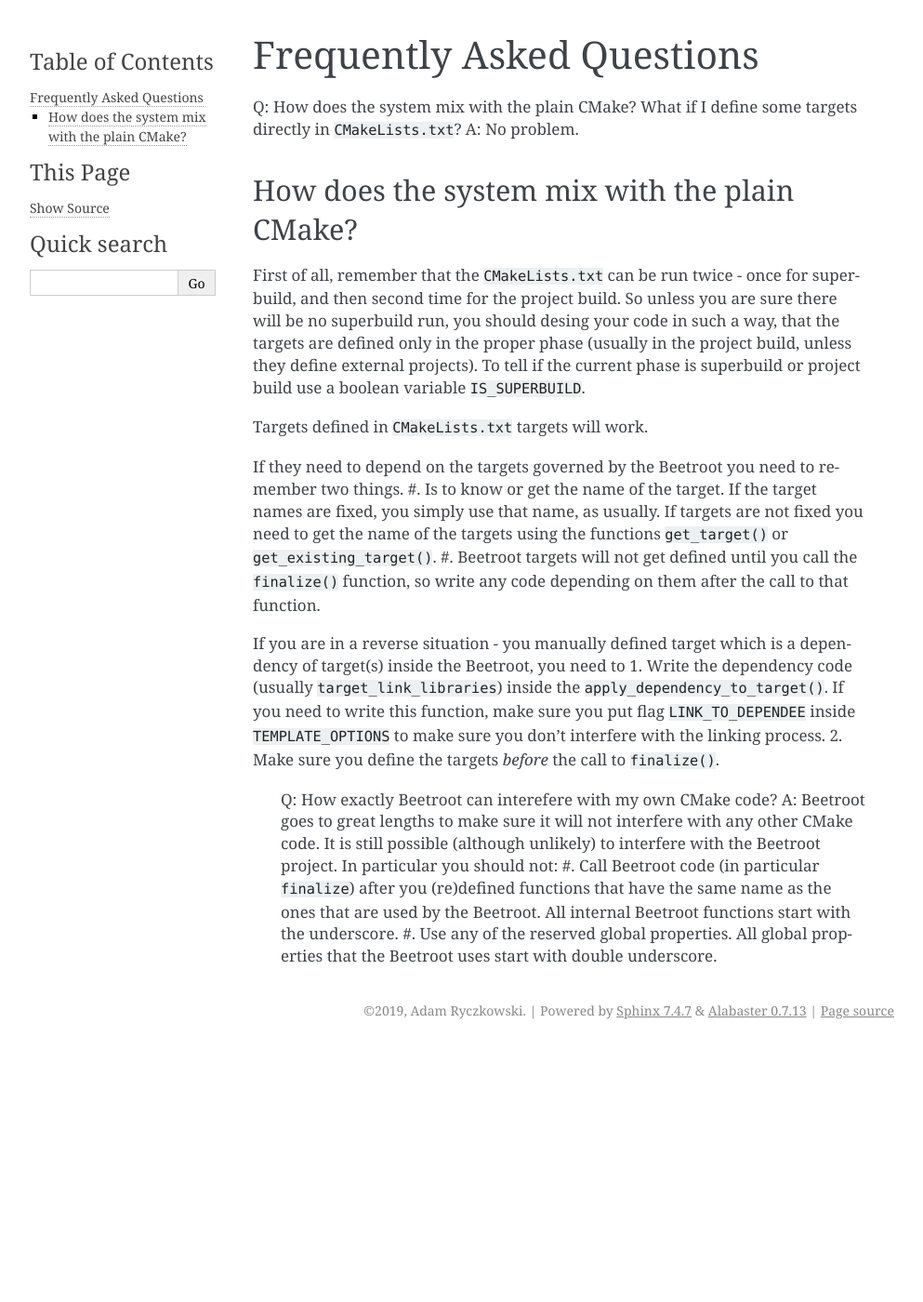
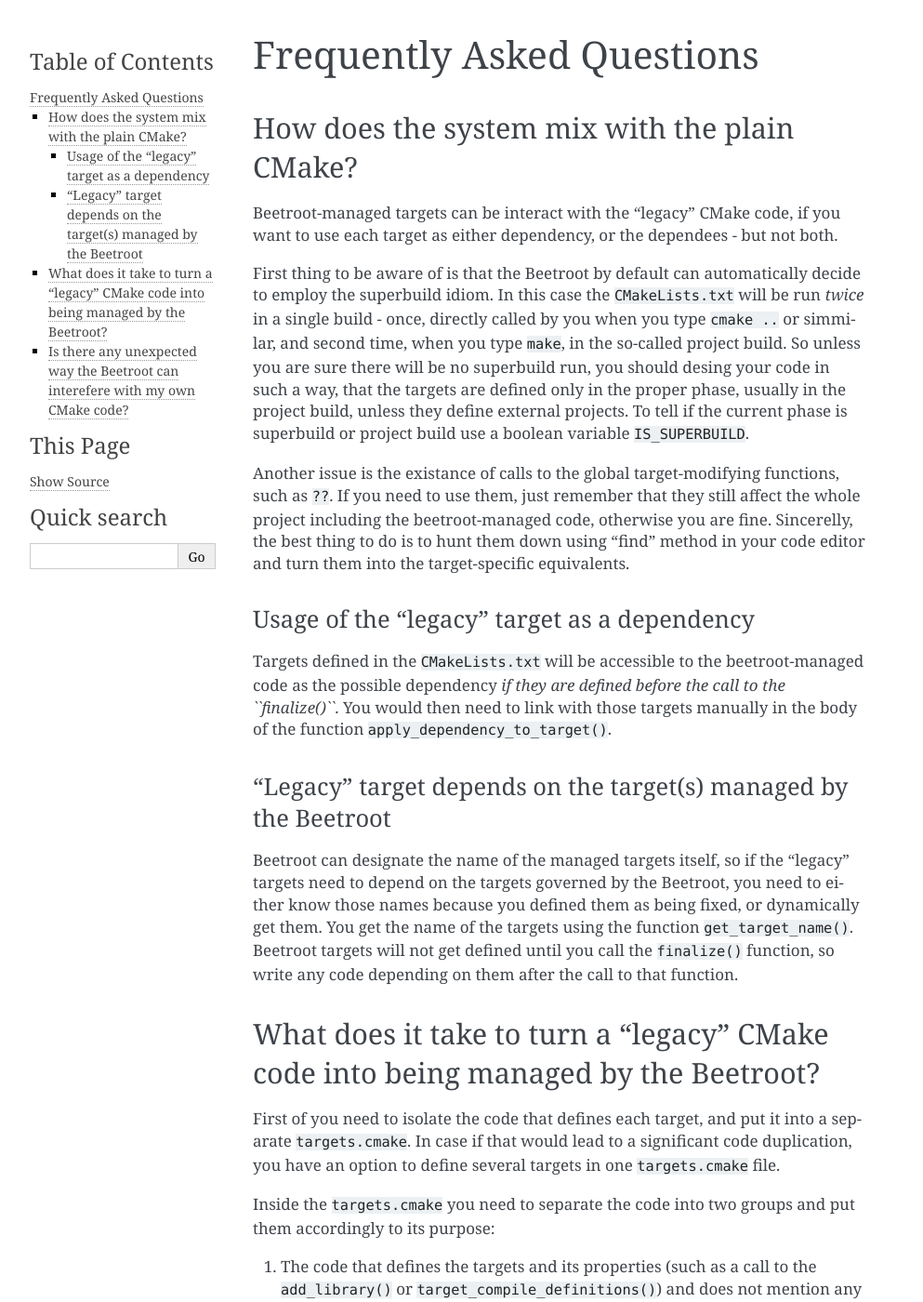
Before and after one commit to beetroot-project/documentation, a Sphinx documentation site: the page built from docs/faq.rst, in a window 1280 px wide and 1400 px high. Shown: the whole window at 93% size, without its empty margins (148-1141 px from the left). Built offline with Sphinx 7.4.7, drawn with Linux system fonts in a browser that asks for light colours; some of the changed text lies outside the part shown.

Commit message:
Better faq

```diff
--- a/docs/faq.rst
+++ b/docs/faq.rst
@@ -1,28 +1,39 @@
 Frequently Asked Questions
 ==========================
-
-Q: How does the system mix with the plain CMake? What if I define some targets directly in ``CMakeLists.txt``?
-A: No problem.
 
 How does the system mix with the plain CMake?
 ^^^^^^^^^^^^^^^^^^^^^^^^^^^^^^^^^^^^^^^^^^^^^
 
-First of all, remember that the ``CMakeLists.txt`` can be run twice - once for superbuild, and then second time for the project build. So unless you are sure there will be no superbuild run, you should desing your code in such a way, that the targets are defined only in the proper phase (usually in the project build, unless they define external projects). To tell if the current phase is superbuild or project build use a boolean variable ``IS_SUPERBUILD``.
+Beetroot-managed targets can be interact with the "legacy" CMake code, if you want to use each target as either dependency, or the dependees - but not both.
 
-Targets defined in ``CMakeLists.txt`` targets will work.
+First thing to be aware of is that the Beetroot by default can automatically decide to employ the superbuild idiom. In this case the ``CMakeLists.txt`` will be run *twice* in a single build - once, directly called by you when you type ``cmake ..`` or simmilar, and second time, when you type ``make``, in the so-called project build. So unless you are sure there will be no superbuild run, you should desing your code in such a way, that the targets are defined only in the proper phase, usually in the project build, unless they define external projects. To tell if the current phase is superbuild or project build use a boolean variable ``IS_SUPERBUILD``.
 
-If they need to depend on the targets governed by the Beetroot you need to remember two things.
-#. Is to know or get the name of the target. If the target names are fixed, you simply use that name, as usually. If targets are not fixed you need to get the name of the targets using the functions ``get_target()`` or ``get_existing_target()``.
-#. Beetroot targets will not get defined until you call the ``finalize()`` function, so write any code depending on them after the call to that function.
+Another issue is the existance of calls to the global target-modifying functions, such as ``??``. If you need to use them, just remember that they still affect the whole project including the beetroot-managed code, otherwise you are fine. Sincerelly, the best thing to do is to hunt them down using "find" method in your code editor and turn them into the target-specific equivalents.
 
-If you are in a reverse situation - you manually defined target which is a dependency of target(s) inside the Beetroot, you need to
-1. Write the dependency code (usually ``target_link_libraries``) inside the ``apply_dependency_to_target()``. If you need to write this function, make sure you put flag ``LINK_TO_DEPENDEE`` inside ``TEMPLATE_OPTIONS`` to make sure you don't interfere with the linking process.
-2. Make sure you define the targets *before* the call to ``finalize()``.
+Usage of the "legacy" target as a dependency
+---------------------------------------------
+
+Targets defined in the ``CMakeLists.txt`` will be accessible to the beetroot-managed code as the possible dependency *if they are defined before the call to the ``finalize()``*. You would then need to link with those targets manually in the body of the function ``apply_dependency_to_target()``.
+
+"Legacy" target depends on the target(s) managed by the Beetroot
+----------------------------------------------------------------
+
+Beetroot can designate the name of the managed targets itself, so if the "legacy" targets need to depend on the targets governed by the Beetroot, you need to either know those names because you defined them as being fixed, or dynamically get them. You get the name of the targets using the function ``get_target_name()``. Beetroot targets will not get defined until you call the ``finalize()`` function, so write any code depending on them after the call to that function.
+
+What does it take to turn a "legacy" CMake code into being managed by the Beetroot?
+^^^^^^^^^^^^^^^^^^^^^^^^^^^^^^^^^^^^^^^^^^^^^^^^^^^^^^^^^^^^^^^^^^^^^^^^^^^^^^^^^^^
+
+First of you need to isolate the code that defines each target, and put it into a separate ``targets.cmake``. In case if that would lead to a significant code duplication, you have an option to define several targets in one ``targets.cmake`` file.
+
+Inside the ``targets.cmake`` you need to separate the code into two groups and put them accordingly to its purpose:
+
+#. The code that defines the targets and its properties (such as a call to the  ``add_library()`` or ``target_compile_definitions()``) and does not mention any dependee - put into a definition of ``generate_targets()``.
+
+#. The code that mentions the dependee. If it is just a call to the ``target_link_libraries(DEPENDEE_TARGET OUR_TARGET)`` you can simply remove it, since Beetroot would call it by itself. If it involves something more unusual, like calls to ``add_custom_command()`` and  ``target_sources()`` (common pattern when you have a code generator) - put that code into an ``apply_dependency_to_target()``.
 
 
 
+Is there any unexpected way the Beetroot can interefere with my own CMake code?
+^^^^^^^^^^^^^^^^^^^^^^^^^^^^^^^^^^^^^^^^^^^^^^^^^^^^^^^^^^^^^^^^^^^^^^^^^^^^^^^
 
- Q: How exactly Beetroot can interefere with my own CMake code?
- A: Beetroot goes to great lengths to make sure it will not interfere with any other CMake code. It is still possible (although unlikely) to interfere with the Beetroot project. In particular you should not:
- #. Call Beetroot code (in particular ``finalize``) after you (re)defined functions that have the same name as the ones that are used by the Beetroot. All internal Beetroot functions start with the underscore.
- #. Use any of the reserved global properties. All global properties that the Beetroot uses start with double underscore.
+CMake does not support namespaces, so however unlikely, it is still possible that your own code can interfere with the internal workings of the Beetroot project. To stay clear of trouble you should remember that all internal Beetroot variables are prefixed with double underscore, and all functions with a single underscore. In future, they will have even more unique prefix.
```
